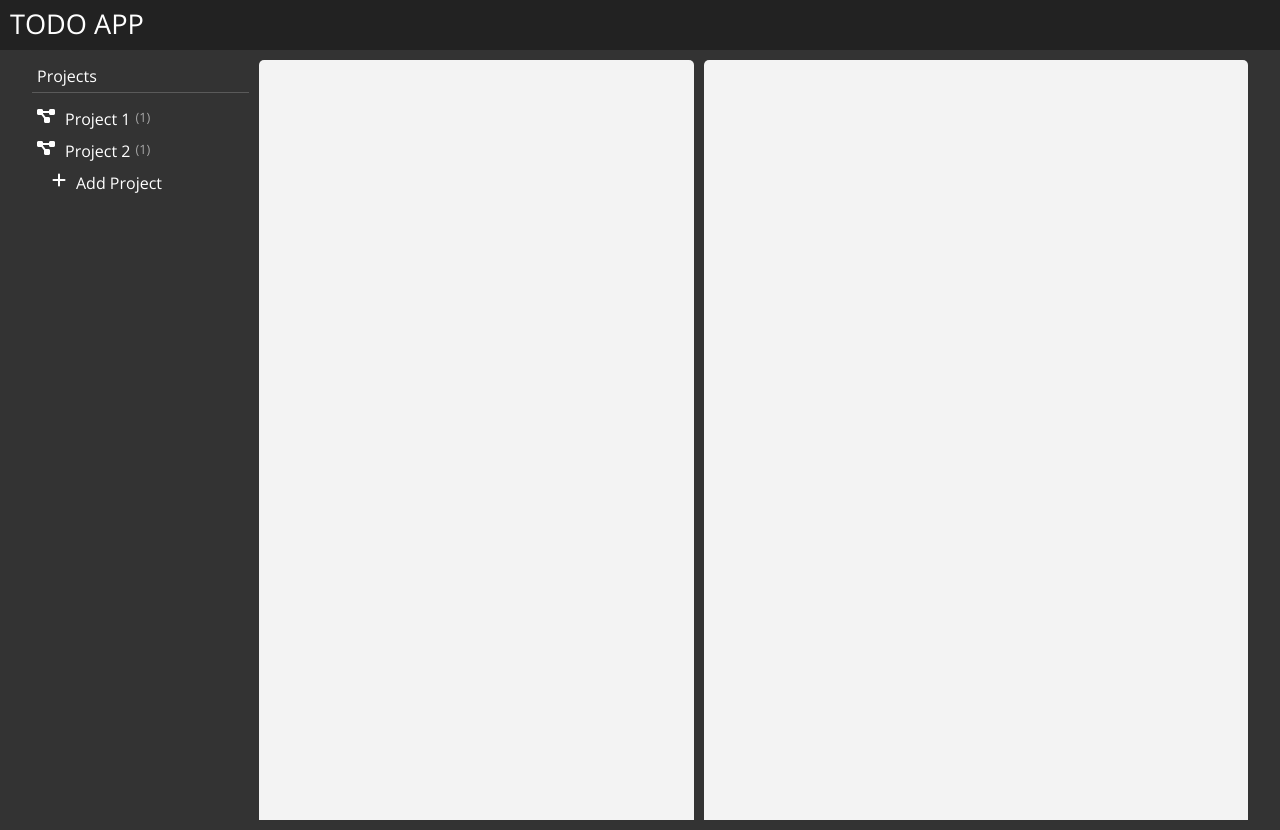
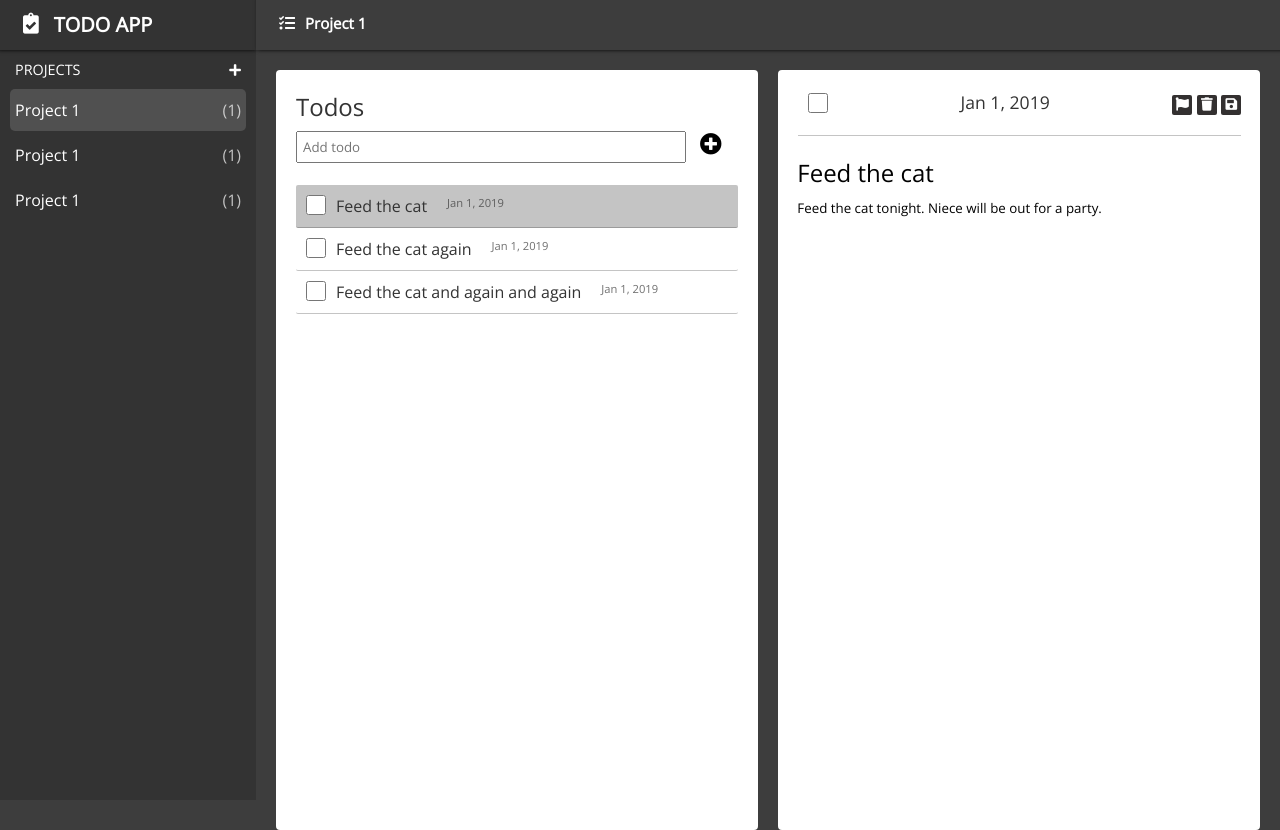
Before and after one commit to codingyogurt/odin-sandbox, a website built with webpack: page todo-app/dist/index.html in a window 1280 px wide. Built offline with nearby package versions, Linux system fonts and the light colour scheme.

Commit message:
added UI for todo app

```diff
--- a/todo-app/dist/index.html
+++ b/todo-app/dist/index.html
@@ -3,41 +3,102 @@
   <head>
     <title>Todo App - RyeCoder</title>
     <link rel="stylesheet" href="./main.css" />
-    <script
-      src="https://kit.fontawesome.com/a0a1699ca0.js"
+    <link
+      rel="stylesheet"
+      href="https://cdnjs.cloudflare.com/ajax/libs/font-awesome/5.11.2/css/all.css"
+      integrity="sha256-46qynGAkLSFpVbEBog43gvNhfrOj+BmwXdxFgVK/Kvc="
       crossorigin="anonymous"
-    ></script>
+    />
   </head>
   <body>
-    <div id="nav-bar">
-      <p>TODO APP</p>
-    </div>
-    <div id="container">
-      <!-- left side bar -->
-      <div id="side-bar">
-        <div class="divider-title">
-          <p>Projects</p>
+    <!-- side bar -->
+    <div id="side-bar">
+      <!-- logo  -->
+      <div id="logo">
+        <i class="fas fa-clipboard-check"></i>
+        <h1>TODO APP</h1>
+      </div>
+      <!-- project list  -->
+      <div id="project-list">
+        <!-- projects title and add btn  -->
+        <div id="project-title">
+          <p>PROJECTS</p>
+          <button id="add-prj" class="fas fa-plus"></button>
         </div>
-        <div class="divider-item">
-          <i class="fas fa-project-diagram"></i>
+        <div class="project-item active">
           <p>Project 1</p>
-          <p class="todo-num">(1)</p>
+          <p>(1)</p>
+          <button class="del-prj fas fa-trash"></button>
         </div>
-        <div class="divider-item">
-          <i class="fas fa-project-diagram"></i>
-          <p>Project 2</p>
-          <p class="todo-num">(1)</p>
+        <div class="project-item">
+          <p>Project 1</p>
+          <p>(1)</p>
+          <button class="del-prj fas fa-trash"></button>
         </div>
-        <div class="divider-item" id="add-prj-btn">
-          <i class="fas fa-plus"></i>
-          <p>Add Project</p>
+        <div class="project-item">
+          <p>Project 1</p>
+          <p>(1)</p>
+          <button class="del-prj fas fa-trash"></button>
         </div>
       </div>
-      <!-- middle bar -->
-      <div id="main-bar"></div>
-      <!-- details bar -->
-      <div id="details-bar"></div>
     </div>
+    <!-- nav bar -->
+    <div id="nav-bar">
+      <div id="title">
+        <i class="fas fa-tasks"></i>
+        <h2>Project 1</h2>
+      </div>
+    </div>
+    <!-- container  -->
+    <div id="container">
+      <!-- left project task list -->
+      <div id="left">
+        <div id="todo-form">
+          <p>Todos</p>
+          <form action="#">
+            <input type="text" name="todo" id="todo" placeholder="Add todo" />
+            <button id="add-todo" class="fas fa-plus-circle"></button>
+          </form>
+        </div>
+        <div id="todo-list">
+          <div class="todo-item active">
+            <input type="checkbox" name="" id="" />
+            <p>Feed the cat</p>
+            <p>Jan 1, 2019</p>
+          </div>
+          <div class="todo-item">
+            <input type="checkbox" name="" id="" />
+            <p>Feed the cat again</p>
+            <p>Jan 1, 2019</p>
+          </div>
+          <div class="todo-item">
+            <input type="checkbox" name="" id="" />
+            <p>Feed the cat and again and again</p>
+            <p>Jan 1, 2019</p>
+          </div>
+        </div>
+      </div>
+      <!-- right task details -->
+      <div id="right">
+        <div id="todo-option">
+          <input type="checkbox" name="" id="" />
+          <p>Jan 1, 2019</p>
+          <div>
+            <button class="imp-todo fas fa-flag"></button>
+            <button class="del-todo fas fa-trash"></button>
+            <button class="edit-todo fas fa-save"></button>
+          </div>
+        </div>
+        <div id="todo-content">
+          <input type="text" name="" id="" value="Feed the cat" />
+          <textarea name="content" id="" cols="30" rows="25">
+Feed the cat tonight. Niece will be out for a party.</textarea
+          >
+        </div>
+      </div>
+    </div>
+
+    <!-- scripts -->
     <script src="./main.js"></script>
   </body>
 </html>
--- a/todo-app/dist/main.css
+++ b/todo-app/dist/main.css
@@ -8,93 +8,265 @@
 
 body,
 html {
-  background-color: #333;
+  background-color: rgb(61, 61, 61);
   color: #fff;
   width: 100%;
   height: 100%;
 }
 
-#nav-bar {
+/* side bar */
+
+#side-bar {
+  position: fixed;
+  left: 0;
+  top: 0;
+  width: 20%;
+  height: 100%;
+  background-color: #333;
+}
+
+#logo {
+  line-height: 50px;
+  padding-left: 10px;
+  font-size: 10px;
   height: 50px;
+  box-shadow: -1px -1px 4px 1px black;
+}
+
+#logo i {
+  font-size: 21px;
+  margin-right: 15px;
+  margin-left: 13px;
+  line-height: 48px;
+  float: left;
+}
+
+#project-list {
+  margin-top: 10px;
   width: 100%;
-  background-color: #222;
   overflow: hidden;
 }
 
-#nav-bar p {
-  font-size: 1.7em;
-  margin-top: 5px;
+#project-list .active {
+  background-color: rgb(80, 80, 80);
+}
+
+#project-title {
+  display: flex;
+  margin-left: 10px;
+  padding-left: 5px;
+  font-size: 0.9em;
+  margin-bottom: 10px;
+}
+
+#project-title button {
+  border: none;
+  background-color: #333;
+  color: white;
+  cursor: pointer;
+  right: 0;
+  position: absolute;
+  line-height: 20px;
+  margin-right: 15px;
+}
+
+.project-item:hover {
+  background-color: rgb(61, 61, 61);
+}
+
+.project-item:hover button {
+  display: unset;
+}
+
+.project-item {
+  display: flex;
+  padding: 10px 5px;
+  border-radius: 5px;
+  margin: 3px 10px;
+  cursor: pointer;
+  justify-content: space-between;
+}
+
+.project-item p:last-of-type {
+  opacity: 70%;
   margin-left: 10px;
 }
 
-#container {
-  height: 95%;
-  width: 95%;
-  margin: auto;
-  margin-top: 10px;
-  display: flex;
+.project-item button {
+  border: none;
+  background: none;
+  width: 20px;
+  cursor: pointer;
+  color: #fff;
+  float: right;
+  display: none;
 }
 
-/* right side bar */
-#side-bar {
-  width: 20%;
-  height: 100%;
-  margin: auto;
-  margin-right: 10px;
+.project-item button:hover {
+  background: rgb(51, 48, 48);
+  border-radius: 2px;
 }
 
-.divider-title {
-  margin-bottom: 10px;
-  padding: 5px;
-  border-bottom: rgba(242, 242, 242, 0.2) solid 1.5px;
+/* nav bar */
+
+#nav-bar {
+  position: fixed;
+  right: 0;
+  top: 0;
+  height: 50px;
+  background-color: rgb(61, 61, 61);
+  width: 80%;
+  box-shadow: 3px -1px 4px 1px black;
 }
 
-.divider-item {
-  /* margin: 10px; */
-  padding: 5px;
-  display: flex;
-  cursor: pointer;
-  position: relative;
-  transition: all ease 0.3s;
+#title {
+  padding-left: 10px;
+  padding-top: 6px;
+  font-size: 10px;
+  line-height: 35px;
 }
 
-.divider-item:hover {
-  background-color: rgba(242, 242, 242, 0.2);
+#title i {
+  font-size: 16px;
+  margin-right: 10px;
+  margin-left: 13px;
+  line-height: 35px;
+  float: left;
 }
 
-.divider-item p {
-  margin-left: 10px;
+#title h2 {
+  float: left;
 }
 
-.divider-item .todo-num {
-  color: #f3f3f3;
-  opacity: 60%;
-  margin-left: 5px;
-  font-size: 0.8em;
+/* container */
+
+#container {
+  width: 80%;
+  height: 95%;
+  float: right;
+  margin-top: 50px;
+  display: flex;
+  color: #333;
 }
 
-#add-prj-btn {
-  padding-left: 20px;
-  padding-top: 5px;
+/* left  */
+
+#left {
+  background-color: white;
+  border-radius: 4px;
+  margin: 20px;
+  width: 50%;
+  height: 100%;
 }
 
-/* main bar */
-
-#main-bar {
-  width: 40%;
-  height: 100%;
-  margin: auto;
-  background-color: #f3f3f3;
-  margin-right: 10px;
-  border-radius: 5px 5px 0px 0px;
+#todo-form p {
+  font-size: 1.5em;
+  margin: 20px 20px 0px 20px;
 }
 
-/* details bar */
+#todo-form form {
+  margin: 0px 20px;
+}
 
-#details-bar {
+#todo-form input {
+  width: 85%;
+  padding: 5px;
+}
+
+#todo-form button {
+  cursor: pointer;
+  font-size: 22px;
+  border: none;
+  background: none;
+  padding: 10px;
+}
+
+#todo-list {
+  margin-top: 20px;
+}
+
+#todo-list .active {
+  background-color: rgba(61, 61, 61, 0.3);
+}
+
+.todo-item {
+  display: flex;
+  padding: 10px;
+  border-bottom: solid 1px rgba(61, 61, 61, 0.3);
+  margin: 0px 20px;
+  cursor: pointer;
+  border-radius: 2px;
+}
+
+.todo-item:hover {
+  background-color: rgba(61, 61, 61, 0.1);
+}
+
+.todo-item input {
+  margin-right: 10px;
+  width: 20px;
+  height: 20px;
+}
+
+.todo-item p:last-child {
+  opacity: 70%;
+  font-size: 0.7em;
+  margin-left: 20px;
+}
+
+/* right  */
+
+#right {
+  background-color: white;
+  border-radius: 4px;
+  margin: 20px 20px 20px 0px;
   width: 50%;
   height: 100%;
+  overflow: hidden;
+}
+
+#todo-option {
+  width: 92%;
+  display: flex;
+  margin: 20px;
+  padding-bottom: 20px;
+  font-size: 1.1em;
+  justify-content: space-between;
+  border-bottom: solid 1px rgba(61, 61, 61, 0.3);
+}
+
+#todo-option input {
+  width: 20px;
+  height: 20px;
+  margin: 0px 10px;
+  margin-top: 3px;
+}
+
+#todo-option button {
+  border: none;
+  background: rgb(51, 48, 48);
+  border-radius: 2px;
+  width: 20px;
+  height: 20px;
+  cursor: pointer;
+  color: #fff;
+}
+
+#todo-content {
+  width: 92%;
   margin: auto;
-  background-color: #f3f3f3;
-  border-radius: 5px 5px 0px 0px;
 }
+
+#todo-content input {
+  display: block;
+  border: none;
+  font-size: 1.5em;
+  margin-bottom: 10px;
+  width: 100%;
+}
+
+#todo-content textarea {
+  width: 100%;
+  border: none;
+  resize: none;
+}
```
